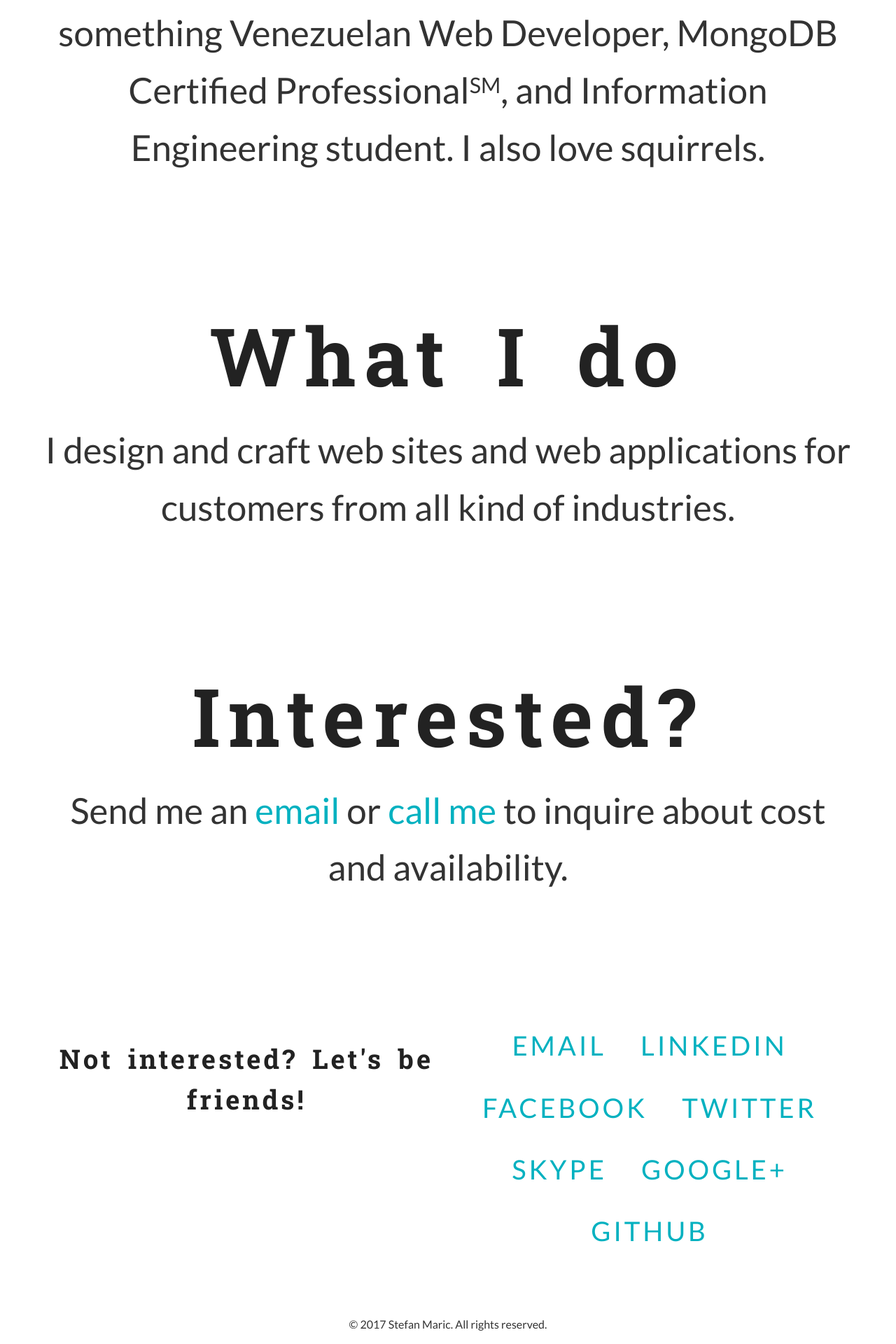
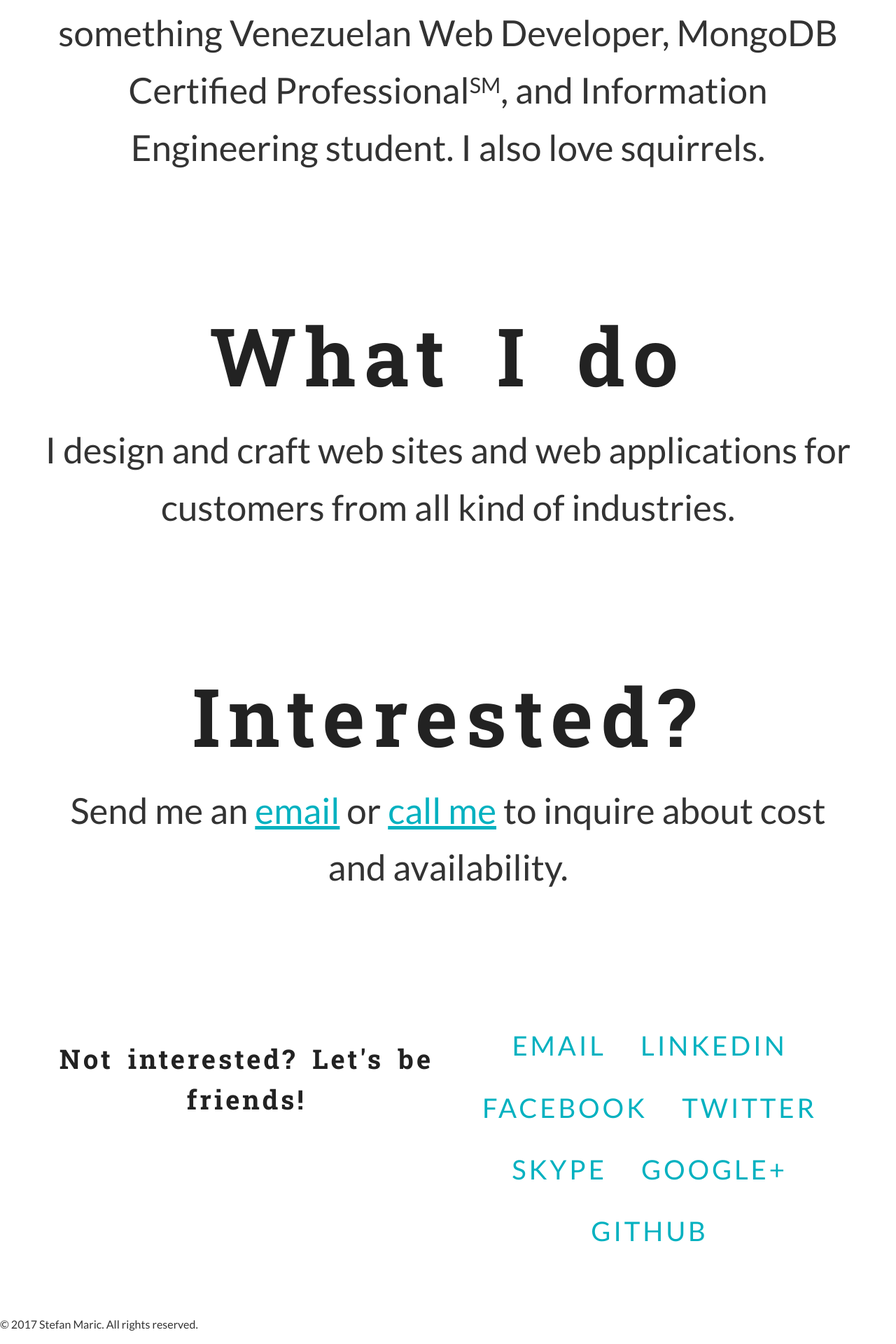
Before and after one commit to stefanmaric/stefanmaric.github.io, a Jekyll site: the page built from index.html, in a window 1280 px wide. Shown: the part 767-2687 px from the top of the page at 70% size. Built offline with Jekyll 4.4.1, drawn with Linux system fonts in a browser that asks for light colours.

Commit message:
Clean up CSS a bit

```diff
--- a/css/global.scss
+++ b/css/global.scss
@@ -8,18 +8,10 @@
 
 $body-bg: #fff;
 $body-color: #333;
-$dt-font-weight: bold;
 $font-family-base: "Lato", "Helvetica Neue", "Helvetica", Helvetica, Arial, sans-serif;
-$font-size-base: 1rem;
-$font-weight-base: normal;
 $headings-font-family: "Roboto Slab", Georgia, Cambria, Times, "Times New Roman", serif;
-$line-height-base: 1.5;
 $link-color: #03b1c0;
-$link-decoration: underline;
 $link-hover-color: #cc4c87;
-$link-hover-decoration: underline;
-$table-cell-padding: .3rem;
-$text-muted: #868e96;
 
 // RESET
 ////////////////////////////////////////////////////////////////////////////////
@@ -30,26 +22,20 @@
   box-sizing: border-box;
 }
 
-.clearfix:before,
-.clearfix:after {
+.clearfix {
+  &:before,
+  &:after {
     content: " ";
     display: table;
   }
-
-.clearfix:after {
+  &:after {
     clear: both;
   }
-
-html,
-body {
-  font-size: 100%;
-  height: 100%;
 }
 
 body {
   font-family: $font-family-base;
   color: $body-color;
-  overflow-y: scroll;
 }
 
 h1,
@@ -68,38 +54,39 @@
 
 a {
   color: $link-color;
+  text-decoration: underline;
   transition: all 150ms;
   &:hover,
   &:active {
     color: $link-hover-color;
+    text-decoration: underline;
   }
 }
 
 section {
   padding: 6vw 5vw;
-}
-
-section.tall {
+  &.tall {
     padding-top: 6vw;
     padding-bottom: 6vw;
   }
+}
 
-
-#home img {
+#home {
+  img {
     display: block;
     margin: 0 auto;
     max-width: 80%;
     max-height: 80%;
   }
 
-#home h1 {
+  h1 {
     font-size: 14vw;
     text-align: center;
     letter-spacing: -0.025em;
     margin: .125em 0;
   }
 
-#home h2 {
+  h2 {
     font-size: 5vw;
     font-family: $font-family-base;
     text-align: center;
@@ -108,6 +95,7 @@
     margin-top: 0.125em;
     letter-spacing: 0.4em;
     word-spacing: 1.1em;
+  }
 }
 
 #about p {
@@ -119,12 +107,10 @@
 #what-i-do,
 #interested {
   text-align: center;
-}
-
-#what-i-do p,
-#interested p {
+  p {
     font-size: 4vw;
     line-height: 1.6em;
+  }
 }
 
 #what-i-do h2,
@@ -161,10 +147,6 @@
   text-transform: uppercase;
   text-decoration: none;
   letter-spacing: 0.1em;
-}
-
-footer .legal {
-  text-align: center;
 }
 
 #home > div,
```
Lines whose indentation alone changed are shown as unchanged.
